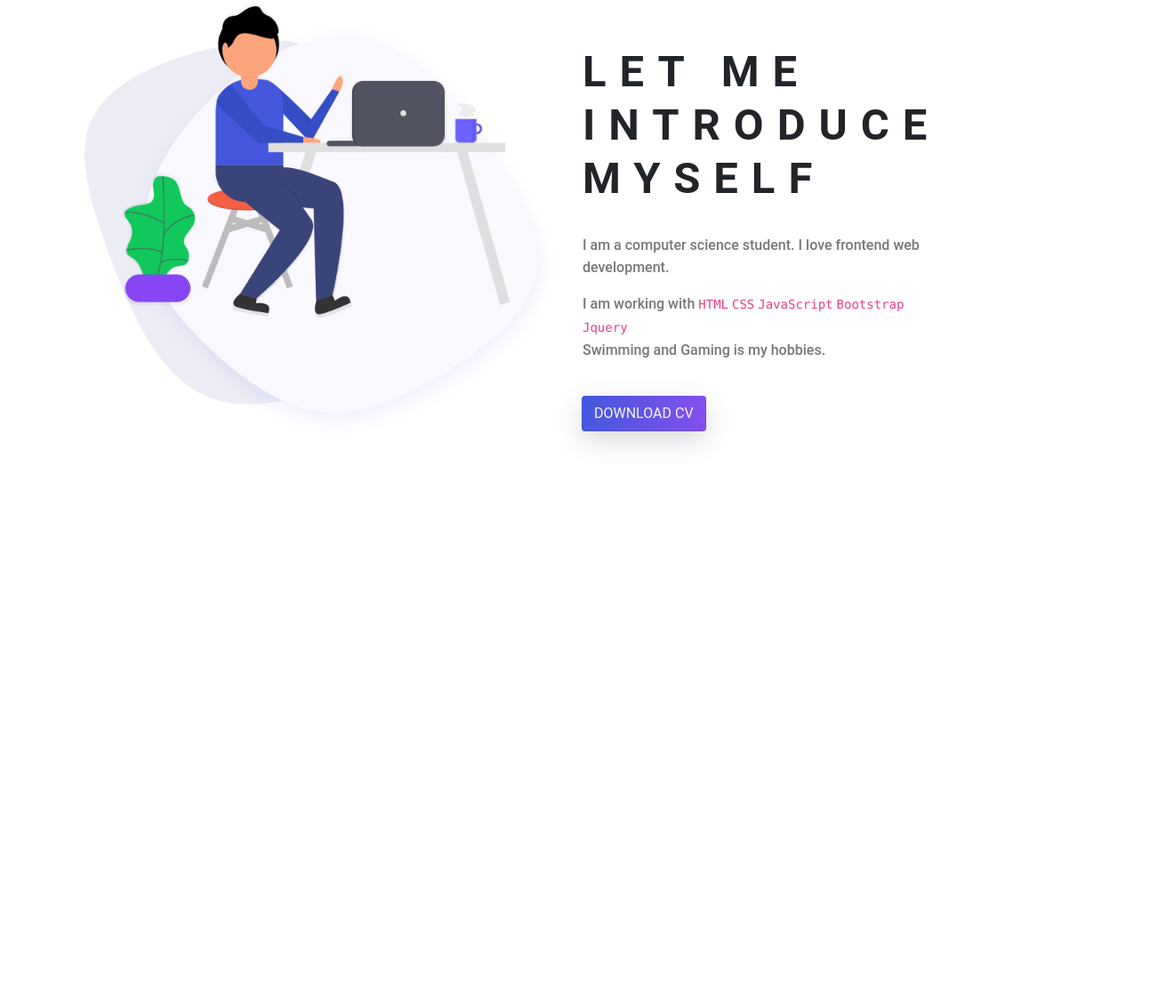
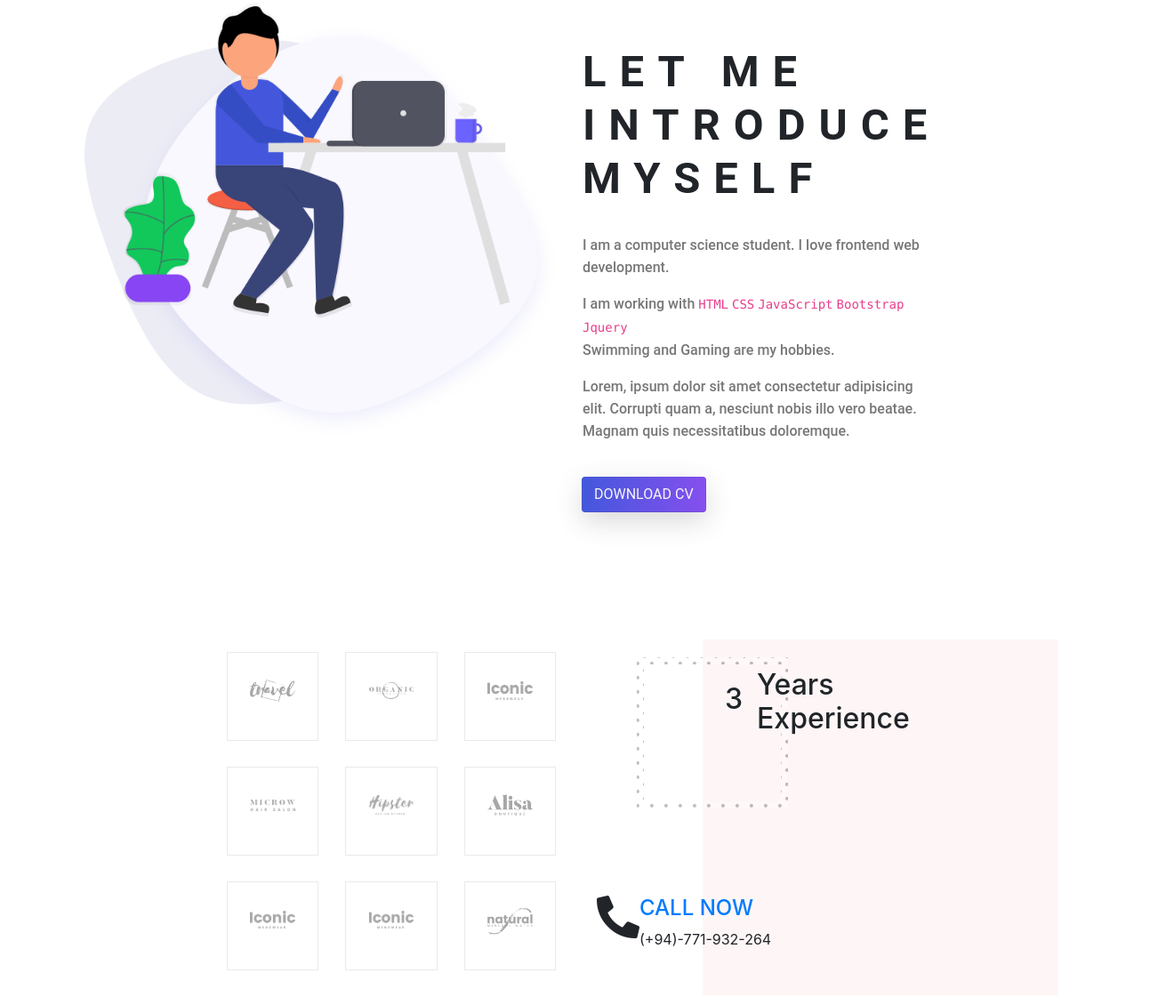
Before and after one commit to faakeer/Portfolio, a plain HTML site: page index.html in a window 1280 px wide. Shown: the part 962-2083 px from the top of the page at 89% size, 1311 px wide, since content can reach past the window. Before the commit the page ends 1580 px from the top, so only its background shows below. Drawn offline with Linux system fonts and the light colour scheme.

Commit message:
brand area with experience details

```diff
--- a/css/styles.css
+++ b/css/styles.css
@@ -92,3 +92,67 @@
 }
 
 /* End About Area */
+
+/* Start Brand Area */
+.site-main .brand-area {
+  padding: 1rem 15rem;
+  margin-bottom: 4rem;
+}
+
+.site-main .brand-area .first-row .col-lg-4 {
+  display: flex;
+  justify-content: center;
+}
+
+.site-main .brand-area .first-row .col-lg-4 > .single-brand {
+  border: 1px solid var(--border-color);
+  text-align: center;
+  padding: 1.8rem 0rem;
+  margin: 0.9rem 0rem;
+  width: 180px;
+  height: 100px;
+  cursor: pointer;
+  transition: transform 0.4s ease;
+}
+
+.site-main .brand-area .first-row .col-lg-4 > .single-brand > img {
+  width: 50%;
+}
+
+.site-main .brand-area .first-row .col-lg-4 > .single-brand:hover {
+  box-shadow: var(--box-shadow);
+  transform: scale(1.1);
+}
+/* End Brand Area */
+
+.site-main .brand-area .first-row .col-lg-4 > .single-brand:hover > img {
+  filter: brightness(0.15);
+}
+
+.site-main .brand-area .experience-area {
+  padding-left: 1rem;
+}
+
+.site-main .brand-area .experience-area span {
+  display: block;
+}
+
+.site-main .brand-area .experience-area .years-area {
+  background: url(../img/client-info-bg.png) no-repeat 45px 20px;
+  padding: 2rem 0;
+  width: 40rem;
+  height: 18rem;
+  padding-left: 8rem;
+  position: relative;
+}
+
+.site-main .brand-area .experience-area .bg-panel {
+  position: absolute;
+  left: -190px;
+  top: 0%;
+  background: #e029290a;
+  width: 400px;
+  height: 400px;
+  margin-left: 340px;
+  z-index: -1;
+}
--- a/index.html
+++ b/index.html
@@ -137,7 +137,12 @@
                   <code>JavaScript</code> <code>Bootstrap</code>
                   <code>Jquery</code>
                   <br />
-                  Swimming and Gaming is my hobbies.
+                  Swimming and Gaming are my hobbies.
+                </p>
+                <p class="para">
+                  Lorem, ipsum dolor sit amet consectetur adipisicing elit.
+                  Corrupti quam a, nesciunt nobis illo vero beatae. Magnam quis
+                  necessitatibus doloremque.
                 </p>
               </div>
               <button
@@ -151,6 +156,88 @@
         </div>
       </section>
       <!--=======End  About Area ======-->
+
+      <!-- ========Start Brand Area========-->
+      <section class="brand-area">
+        <div class="container-fluid">
+          <div class="row">
+            <div class="col-xl-6 col-lg-12 col-md-12">
+              <div class="row first-row">
+                <div class="col-lg-4 col-md-6 col-sm-6">
+                  <div class="single-brand">
+                    <img src="./img/brands/logo1.png" alt="Brand-1" />
+                  </div>
+                </div>
+                <div class="col-lg-4 col-md-6 col-sm-6">
+                  <div class="single-brand">
+                    <img src="./img/brands/logo2.png" alt="Brand-2" />
+                  </div>
+                </div>
+                <div class="col-lg-4 col-md-6 col-sm-6">
+                  <div class="single-brand">
+                    <img src="./img/brands/logo3.png" alt="Brand-3" />
+                  </div>
+                </div>
+                <div class="col-lg-4 col-md-6 col-sm-6">
+                  <div class="single-brand">
+                    <img src="./img/brands/logo4.png" alt="Brand-4" />
+                  </div>
+                </div>
+                <div class="col-lg-4 col-md-6 col-sm-6">
+                  <div class="single-brand">
+                    <img src="./img/brands/logo5.png" alt="Brand-5" />
+                  </div>
+                </div>
+                <div class="col-lg-4 col-md-6 col-sm-6">
+                  <div class="single-brand">
+                    <img src="./img/brands/logo6.png" alt="Brand-6" />
+                  </div>
+                </div>
+                <div class="col-lg-4 col-md-6 col-sm-6">
+                  <div class="single-brand">
+                    <img src="./img/brands/logo7.png" alt="Brand-7" />
+                  </div>
+                </div>
+                <div class="col-lg-4 col-md-6 col-sm-6">
+                  <div class="single-brand">
+                    <img src="./img/brands/logo8.png" alt="Brand-8" />
+                  </div>
+                </div>
+                <div class="col-lg-4 col-md-6 col-sm-6">
+                  <div class="single-brand">
+                    <img src="./img/brands/logo9.png" alt="Brand-9" />
+                  </div>
+                </div>
+              </div>
+            </div>
+            <div class="col-xl-6 col-lg-12 col-md-12">
+              <div class="experience-area">
+                <div class="d-flex flex-row years-area">
+                  <h2 class="p-3 years">3</h2>
+                  <h2>
+                    <span>Years</span>
+                    <span>Experience</span>
+                  </h2>
+                </div>
+                <div class="d-flex flex-row flex-wrap call-area">
+                  <span>
+                    <i class="fas fa-phone-alt fa-3x"></i>
+                  </span>
+                  <div class="call-now">
+                    <a href="#" class="text-uppercase h4 font-roboto"
+                      >Call Now</a
+                    >
+
+                    <span class="font-roboto py-2"> (+94)-771-932-264 </span>
+                  </div>
+                </div>
+                <div class="bg-panel"></div>
+              </div>
+            </div>
+          </div>
+        </div>
+      </section>
+      <!-- ========ZEnd Brand Area========-->
     </main>
     <!-- ENd main Area-->
 
```
